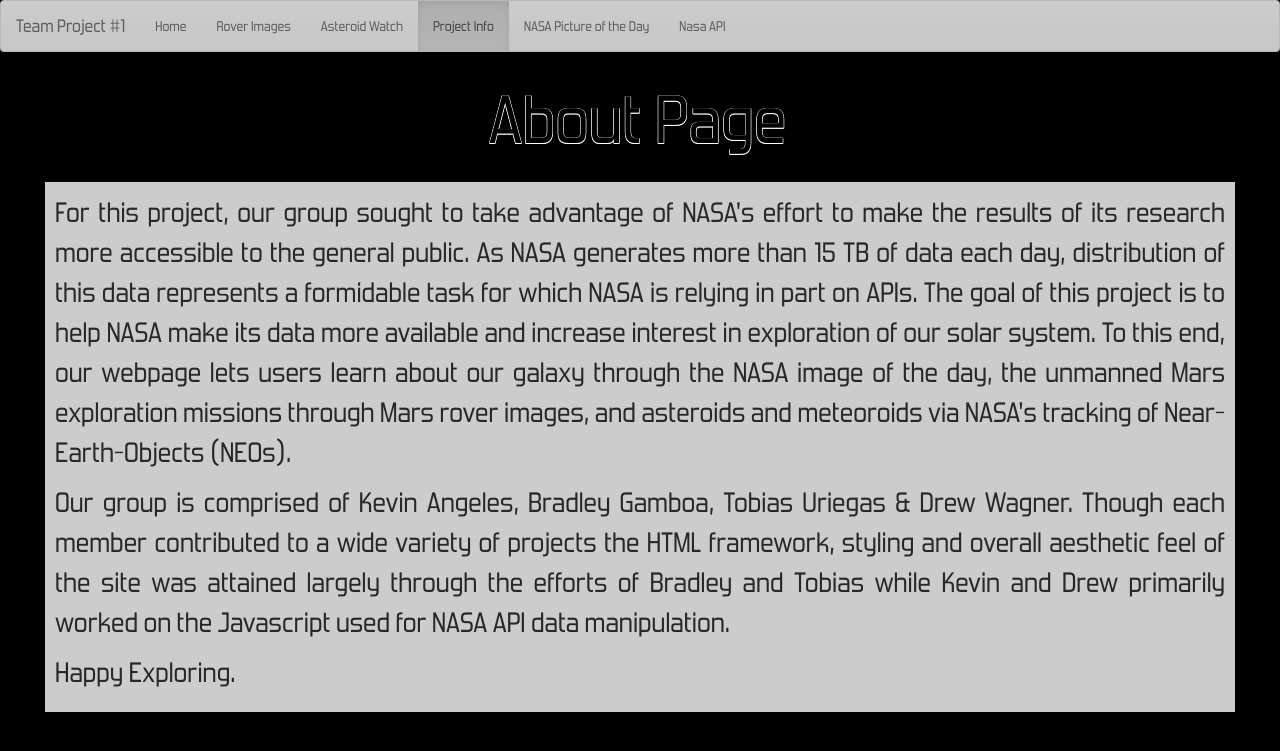
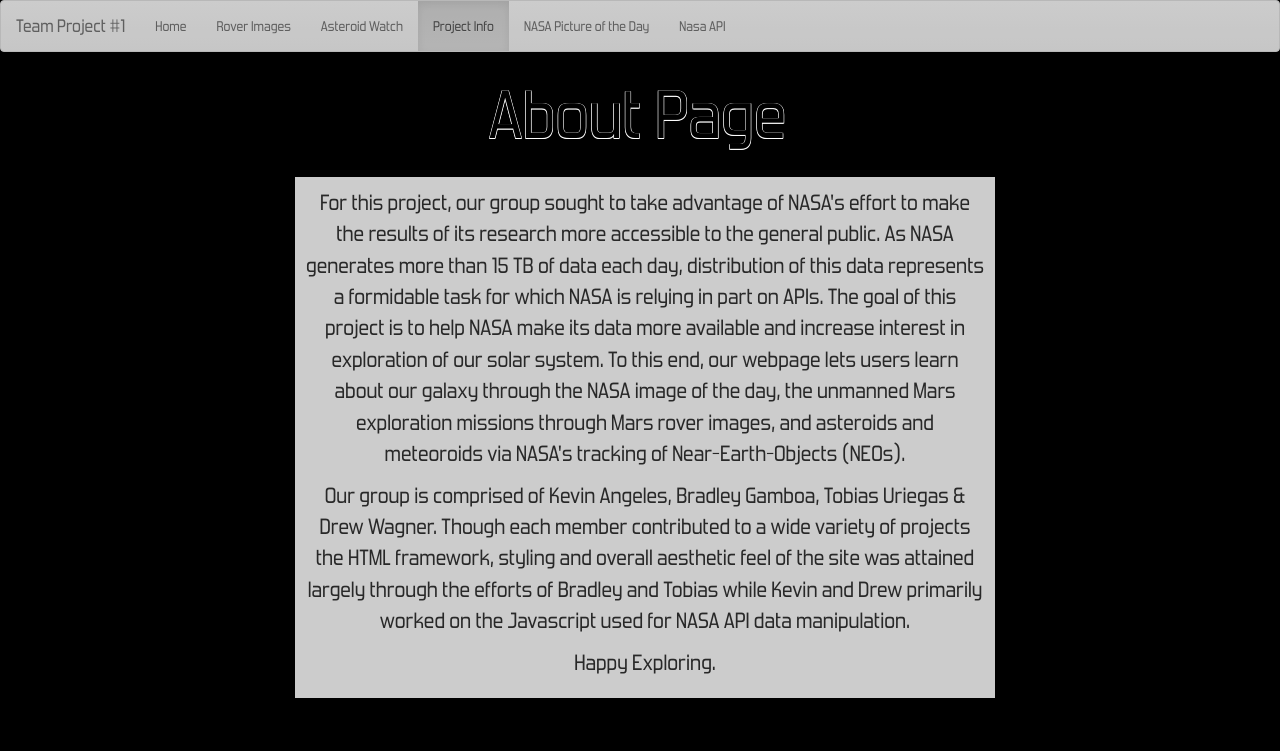
Before and after one commit to KevinAngeles/SpaceExplorer, a PHP site: page /aboutProject.html in a window 1280 px wide. Shown: the top 751 px of the page. Run offline with PHP 8.4, Linux system fonts and the light colour scheme; some libraries are stand-ins or nearby versions.

Commit message:
finished  styling

```diff
--- a/aboutProject.html
+++ b/aboutProject.html
@@ -37,11 +37,11 @@
 			</div><!-- /.navbar-collapse -->
 		</nav>
 
-		<div class="container text-justify" id="aboutPage">
+		<div class="container text-center">
 			<header>
 				<h1 class= "text-center" id="aboutHeader">About Page</h1>
 			</header>
-			<div class="row roverSummary">
+			<div class="row aboutSummary text-center">
 
 				<p>For this project, our group sought to take advantage of NASA's effort to make the results of its research more accessible to the general public. As NASA generates more than 15 TB of data each day, distribution of this data represents a formidable task for which NASA is relying in part on APIs.  The goal of this project is to help NASA make its data more available and increase interest in exploration of our solar system.  To this end, our webpage lets users learn about our galaxy through the NASA image of the day, the unmanned Mars exploration missions through Mars rover images, and asteroids and meteoroids via NASA's tracking of Near-Earth-Objects (NEOs).</p>
 
--- a/assets/css/asteroids.css
+++ b/assets/css/asteroids.css
@@ -18,12 +18,8 @@ nav {
 	opacity: .8;
 }
 .summaryParagraph {
+	padding: 5px 5px 5px 5px;
 	background-color: white;
-	opacity: .8;
-}
-.sumaryRow {
-	background-color: white;
-	margin-top: 20px;
 	opacity: .8;
 }
 #asteroidWatch {
--- a/assets/css/style.css
+++ b/assets/css/style.css
@@ -46,11 +46,20 @@ nav {
 	text-align: center;
 }
 .roverSummary{
+	/*width: 700px;*/
+	/*margin-left: 225px;*/
+	font-size: 14px;
+	padding: 10px 10px 10px 10px;
 	background-color: white;
-	/*margin: 10px 10px 10px 30px;*/
 	opacity: .8;
-	/*width: 90%;*/
+}
+.aboutSummary{
+	width: 700px;
+	margin-left: 225px;
+	font-size: 22px;
 	padding: 10px 10px 10px 10px;
+	background-color: white;
+	opacity: .8;
 }
 #indexHeader{
 	font-size: 68px;
@@ -84,7 +93,3 @@ nav {
 #getPhotosButton{
 	margin-top: 50px;
 }
-#aboutPage{
-	font-size: 28px;
-	padding: 5px 5px 5px 5px;
-}
--- a/asteroids.html
+++ b/asteroids.html
@@ -51,7 +51,8 @@
 					<p id="result"></p>
 				</div>
 			</div>
-			<div class="row sumaryRow">
+
+			<div class="row summaryParagraph">
 				<div class="col-sm-12" id="summary">
 					<h1>Asteroids</h1>
 				</div>
```
Also changed, not shown: assets/SpaceExplorer Screenshots/Screen Shot 2016-09-10 at 4.38.16 PM.png (added), assets/SpaceExplorer Screenshots/Screen Shot 2016-09-11 at 8.22.04 PM.png (added), assets/SpaceExplorer Screenshots/Screen Shot 2016-09-12 at 7.56.40 PM.png (added), assets/SpaceExplorer Screenshots/Screen Shot 2016-09-13 at 1.40.11 PM.png (added), assets/SpaceExplorer Screenshots/Screen Shot 2016-09-14 at 11.41.19 AM.png (added), assets/SpaceExplorer Screenshots/Screen Shot 2016-09-15 at 6.16.44 PM.png (added), 3 other files.
